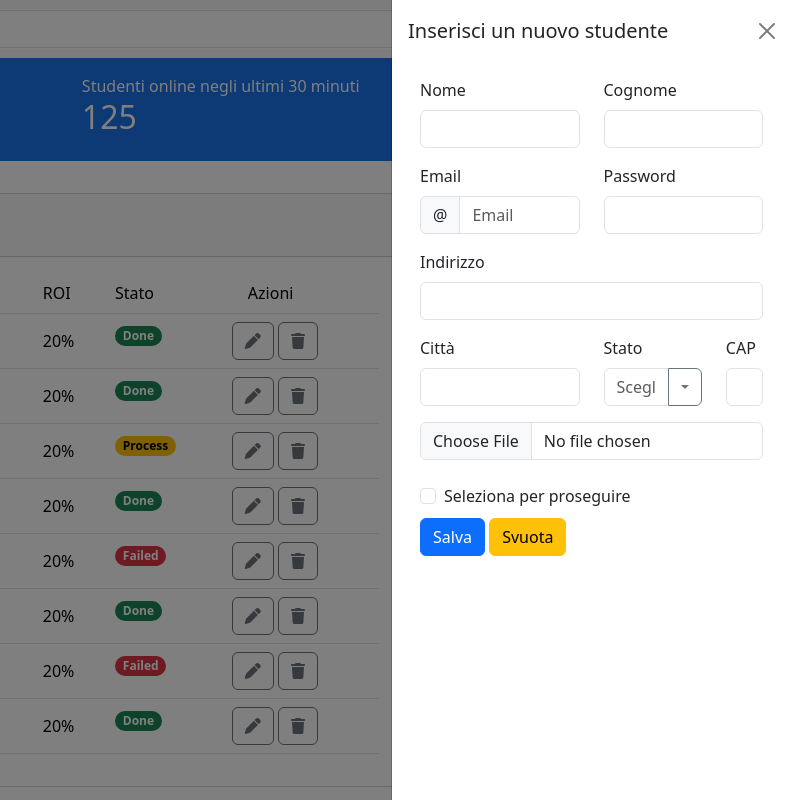
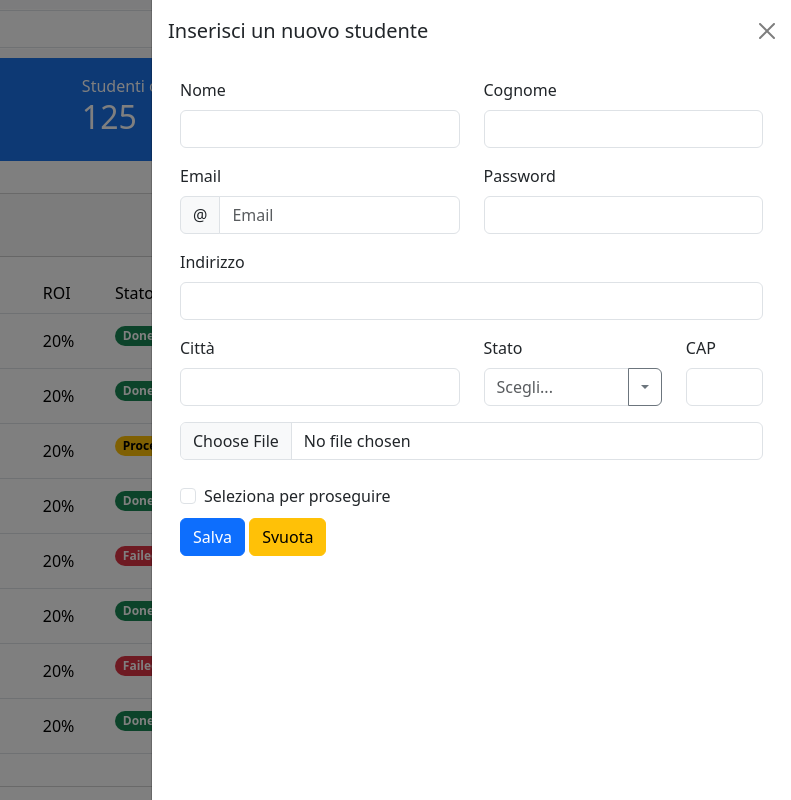
Before and after one commit to giacomobranchi/html-css-bootstrap-dashboard, a plain HTML site: page index.html in a window 1280 px wide. Both pictures are taken after a click on the button 1252 px from the left and 93 px from the top of the page. Shown: the full height of the page, 489-1280 px from the left. Drawn offline with nearby package versions, Linux system fonts and the light colour scheme.

Commit message:
add offcanvas width

```diff
--- a/assets/css/style.css
+++ b/assets/css/style.css
@@ -34,6 +34,10 @@ nav .logo_small {
     background-color: #1b72e8;
 }
 
+.site_main .offcanvas {
+    width: 50vw !important;
+}
+
 .floating_card {
     height: calc(100vh - 58px);
 
```
